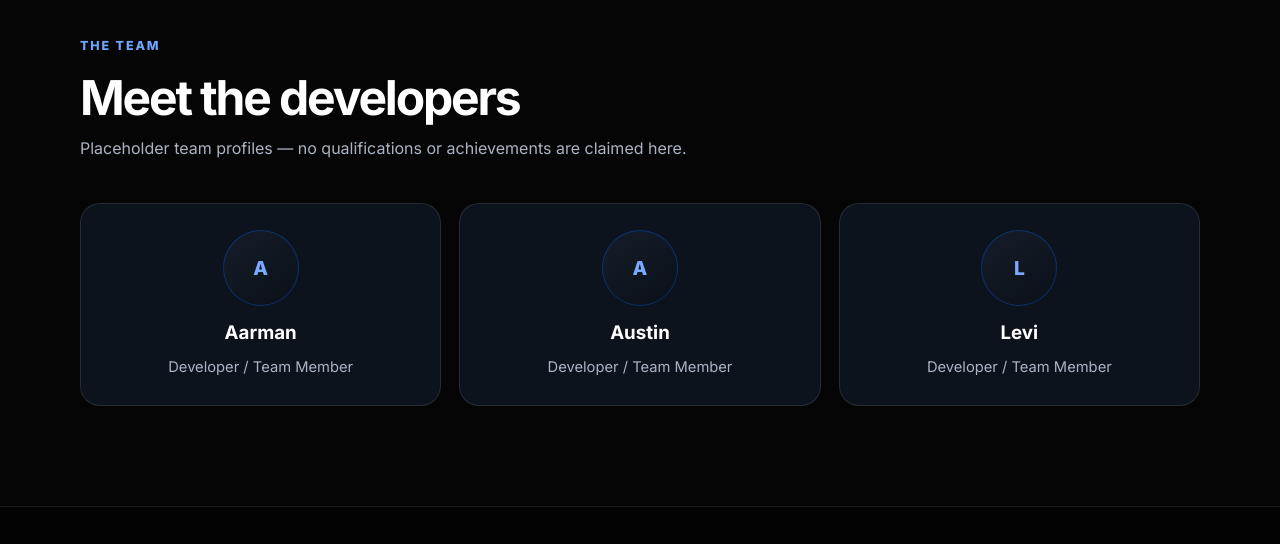
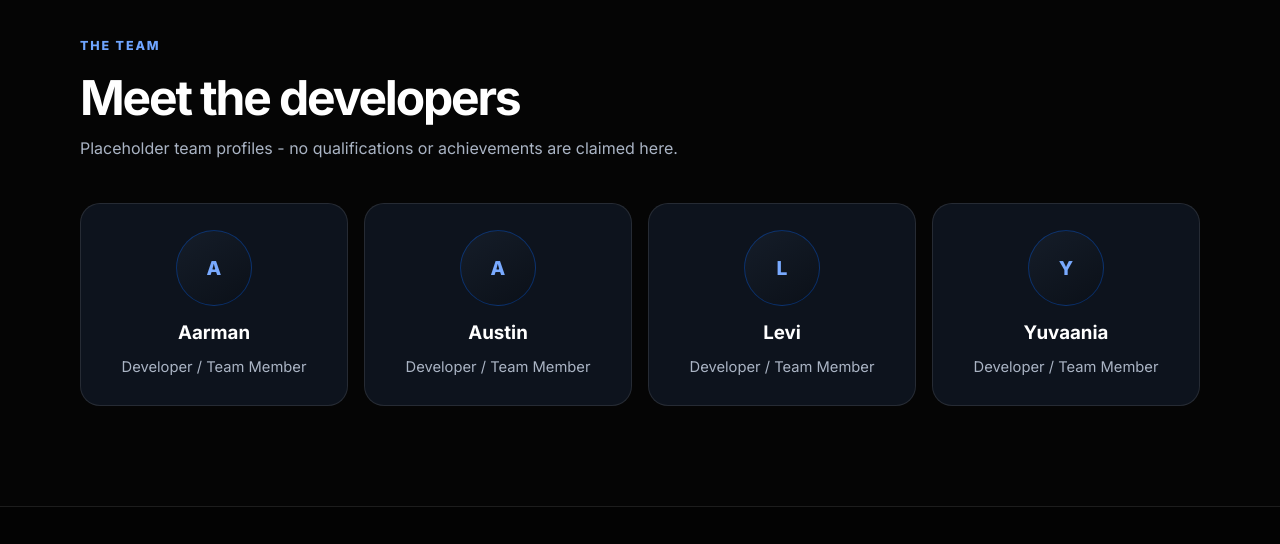
Before and after one commit to levihackz/Viper-Web-Development-Website, a plain HTML site: page about.html in a window 1280 px wide. Shown: the part 1520-2064 px from the top of the page. Drawn offline with Linux system fonts and the light colour scheme.

Commit message:
Add Yuvaania to developer team

```diff
--- a/about.html
+++ b/about.html
@@ -26,7 +26,7 @@
 <main><section class="page-hero"><div class="container reveal"><div class="eyebrow">About the company</div><h1>ABOUT OUR COMPANY</h1><p>We are a young website development business focused on helping small businesses, entrepreneurs and individuals establish themselves online.</p></div></section>
 <section class="section"><div class="container split"><div class="reveal"><div class="eyebrow">Our approach</div><h2>Simple. Professional. Effective.</h2><p class="lead">Not every business needs a complicated website. We focus on building websites that provide exactly what the client needs while maintaining a professional appearance, responsive experience and clear user journey.</p></div><div class="check-panel reveal"><h3>Our focus</h3><p class="lead" style="margin-bottom:0">Practical design, responsive development, clear communication and websites tailored to smaller businesses.</p></div></div></section>
 <section class="section alt"><div class="container"><div class="section-head reveal"><div class="eyebrow">What guides us</div><h2>Our values</h2></div><div class="grid-3"><div class="card reveal"><div class="icon">✦</div><h3>Creative</h3><p>We combine modern design with practical functionality.</p></div><div class="card reveal"><div class="icon">✓</div><h3>Reliable</h3><p>We communicate clearly and focus on delivering websites that work.</p></div><div class="card reveal"><div class="icon">↗</div><h3>Growth Focused</h3><p>Our goal is to help businesses create a stronger online presence.</p></div></div></div></section>
-<section class="section"><div class="container"><div class="section-head reveal"><div class="eyebrow">The team</div><h2>Meet the developers</h2><p>Placeholder team profiles — no qualifications or achievements are claimed here.</p></div><div class="grid-3"><div class="card team-card reveal"><div class="avatar">A</div><h3>Aarman</h3><p>Developer / Team Member</p></div><div class="card team-card reveal"><div class="avatar">A</div><h3>Austin</h3><p>Developer / Team Member</p></div><div class="card team-card reveal"><div class="avatar">L</div><h3>Levi</h3><p>Developer / Team Member</p></div></div></div></section></main>
+<section class="section"><div class="container"><div class="section-head reveal"><div class="eyebrow">The team</div><h2>Meet the developers</h2><p>Placeholder team profiles - no qualifications or achievements are claimed here.</p></div><div class="grid-4"><div class="card team-card reveal"><div class="avatar">A</div><h3>Aarman</h3><p>Developer / Team Member</p></div><div class="card team-card reveal"><div class="avatar">A</div><h3>Austin</h3><p>Developer / Team Member</p></div><div class="card team-card reveal"><div class="avatar">L</div><h3>Levi</h3><p>Developer / Team Member</p></div><div class="card team-card reveal"><div class="avatar">Y</div><h3>Yuvaania</h3><p>Developer / Team Member</p></div></div></div></section></main>
 <a class="whatsapp" href="https://wa.me/27715432642?text=Hi%2C%20I%20would%20like%20to%20enquire%20about%20getting%20a%20website%20for%20my%20business." target="_blank" rel="noopener" aria-label="Chat on WhatsApp">✆</a>
 <footer>
   <div class="container">
```
